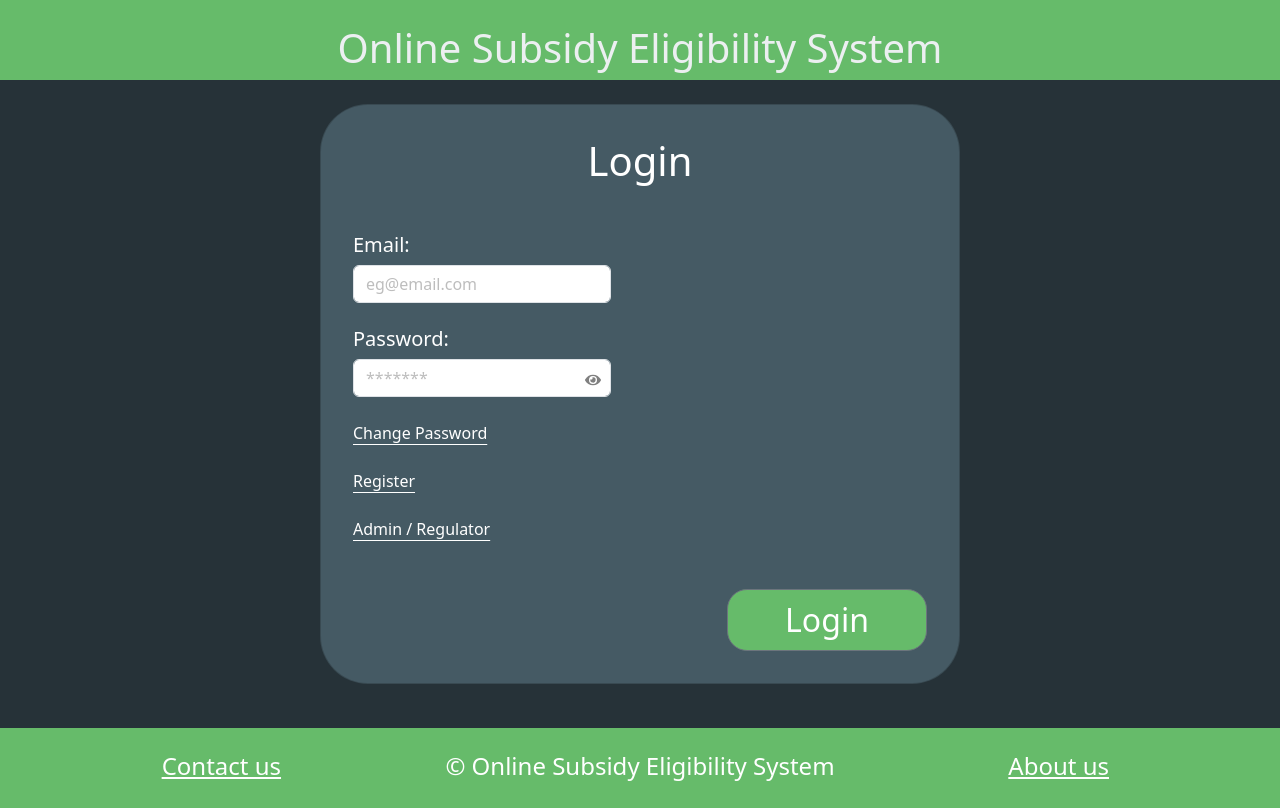
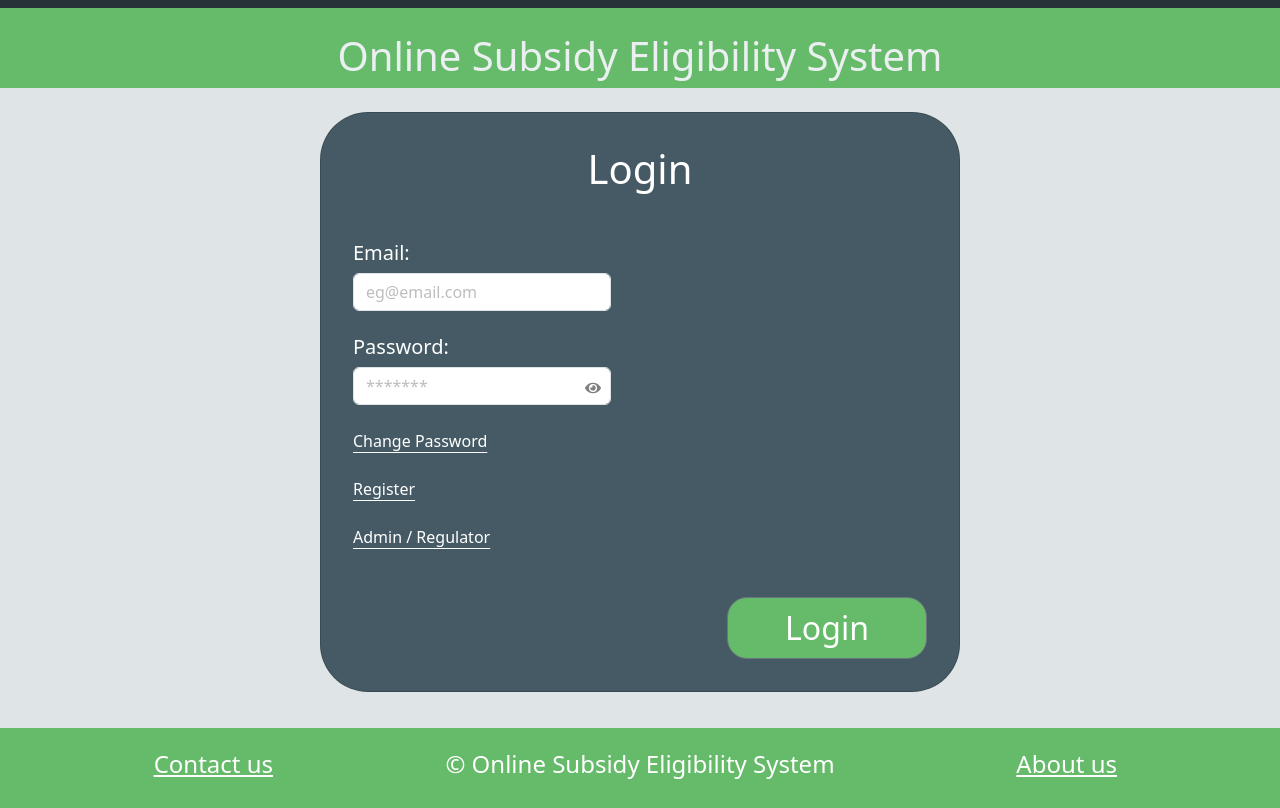
Before and after one commit to mohd301/b-tech-course-project, a React (Create React App) app in the folder client/: page / in a window 1280 px wide. Built offline with nearby package versions, Linux system fonts and the light colour scheme.

Commit message:
fixed coloring and margins

```diff
--- a/client/src/comps/Footer.js
+++ b/client/src/comps/Footer.js
@@ -5,7 +5,8 @@ export default function Footer(){
     return(
         <>
 
-        <Container fluid style={{background:colors.primaryColor,height:'10vh'}} className="p-4 text-center mt-2">
+        <Container fluid style={{background:colors.primaryColor,height:'10vh'}} className="align-content-center text-center ">
+
             <Row >
             <Col md="4"><h4 style={{color:"white"}}><u> Contact us </u></h4>
             </Col>
--- a/client/src/comps/Header.js
+++ b/client/src/comps/Header.js
@@ -3,7 +3,7 @@ import { colors } from "../styles/colors.js";
 
 export default function Header() {
     return (
-        <Container fluid style={{ background: colors.primaryColor, height: '10vh' }} className="p-4 text-center">
+        <Container fluid style={{ background: colors.primaryColor, height: '10vh' }} className="p-4 text-center mt-2">
             <h1>Online Subsidy Eligibility System</h1>
         </Container>
     )
--- a/client/src/styles/colors.js
+++ b/client/src/styles/colors.js
@@ -2,6 +2,6 @@ export const colors = {
   primaryColor: '#66BB6A',
   secondaryColor: '#EF5350',
   tertiaryColor: '#455A64',
-  primaryBackground: '#263238',
+  primaryBackground: '#dfe4e6ff',
   textColor: '#ECEFF1'
 };
```
